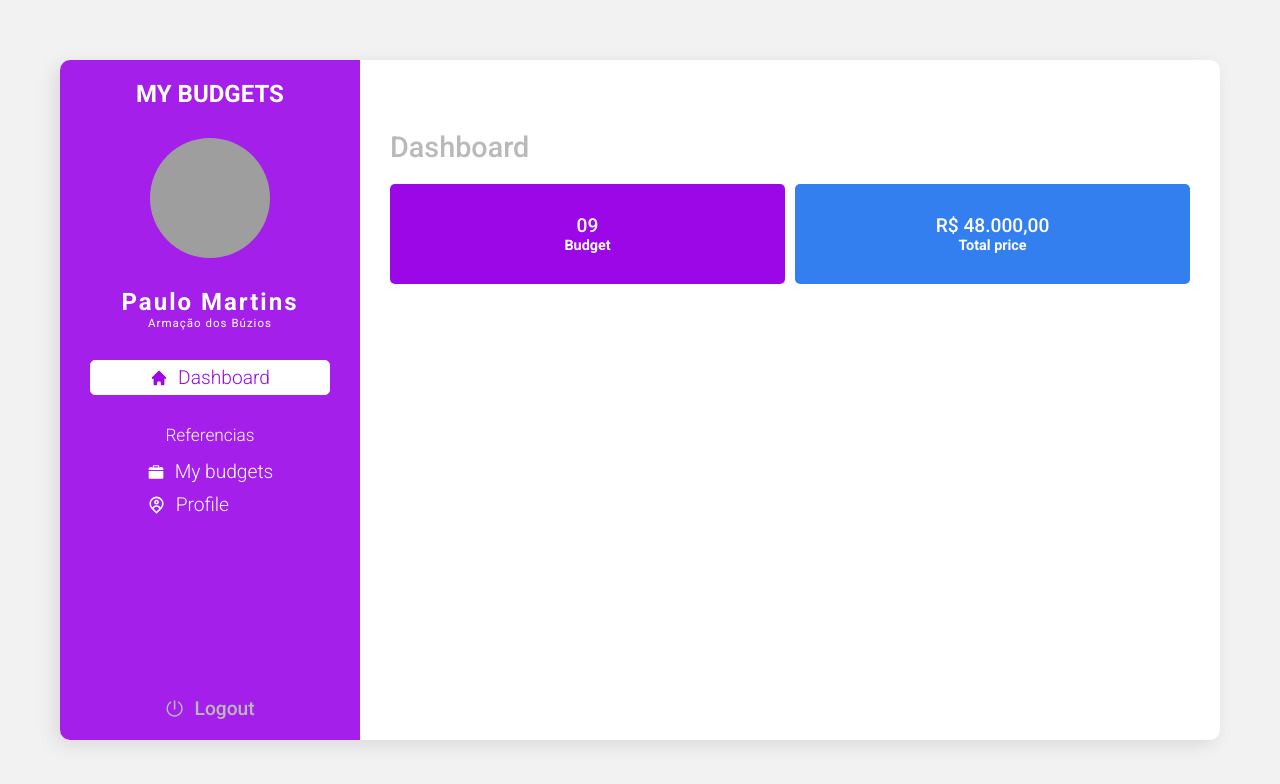
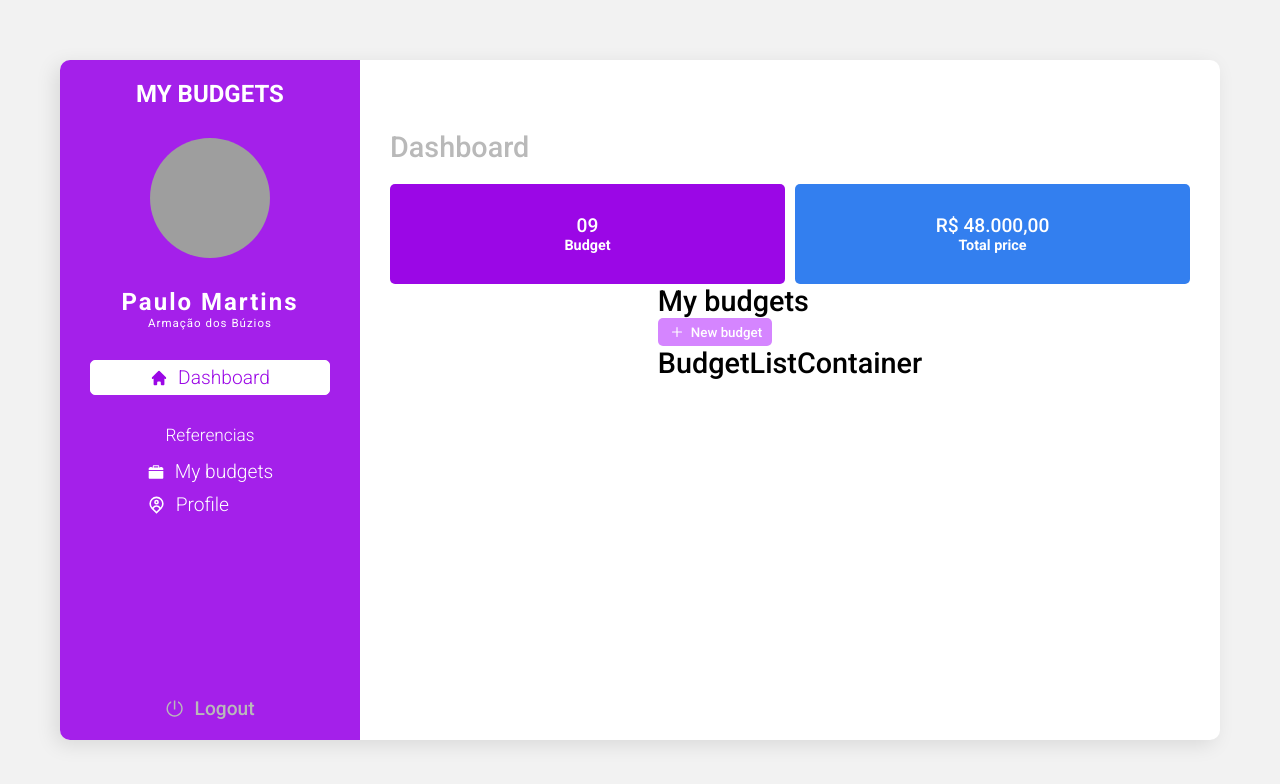
Before and after one commit to martins20/Mybudgets-Frontend, a React (Create React App) app: page /dashboard in a window 1280 px wide. Shown: the top 784 px of the page. Built offline with nearby package versions, Linux system fonts and the light colour scheme; grey boxes are pictures that could not be loaded.

Commit message:
Fix: recover what it was lost

```diff
--- /dev/null
+++ b/src/components/BudgetListContainer/index.tsx
@@ -0,0 +1,13 @@
+import React from 'react';
+
+import { Container } from './styles';
+
+const BudgetListContainer: React.FC = () => {
+  return (
+    <Container>
+      <h1>BudgetListContainer</h1>
+    </Container>
+  );
+};
+
+export default BudgetListContainer;
--- /dev/null
+++ b/src/components/BudgetListContainer/styles.ts
@@ -0,0 +1,5 @@
+import styled from 'styled-components';
+
+export const Container = styled.div`
+
+`;
--- a/src/components/DashboardContainer/index.tsx
+++ b/src/components/DashboardContainer/index.tsx
@@ -1,11 +1,18 @@
 import React from "react";
+import IBudgetDTO from "../../dtos/IBudgetDTO";
+import BudgetListContainer from "../BudgetListContainer";
 
 import DashboardHeader from "../DashboardHeader";
 import InfoCard from "../InfoCard";
+import NewBudgetButton from "../NewBudgetButton";
 
-import { Container, Header } from "./styles";
+import { Container, Header, Main } from "./styles";
 
-const DashboardContainer: React.FC = () => {
+interface DashboardContainerProps {
+  budgets: IBudgetDTO[];
+}
+
+const DashboardContainer: React.FC<DashboardContainerProps> = ({ budgets }) => {
   return (
     <Container>
       <DashboardHeader isDropdownToggled={false} />
@@ -18,6 +25,16 @@ const DashboardContainer: React.FC = () => {
           <InfoCard quantity={48000} type="Total price" />
         </div>
       </Header>
+
+      <Main>
+        <header>
+          <h2>My budgets</h2>
+
+          <NewBudgetButton />
+        </header>
+
+        <BudgetListContainer />
+      </Main>
     </Container>
   );
 };
--- a/src/components/DashboardContainer/styles.ts
+++ b/src/components/DashboardContainer/styles.ts
@@ -46,3 +46,5 @@ export const Header = styled.header`
     }
   }
 `;
+
+export const Main = styled.main``;
--- /dev/null
+++ b/src/components/NewBudgetButton/index.tsx
@@ -0,0 +1,14 @@
+import React from "react";
+import { NewIcon } from "../../styles/icons";
+
+import { Container } from "./styles";
+
+const NewBudgetButton: React.FC = () => {
+  return (
+    <Container>
+      <NewIcon /> New budget
+    </Container>
+  );
+};
+
+export default NewBudgetButton;
--- /dev/null
+++ b/src/components/NewBudgetButton/styles.ts
@@ -0,0 +1,26 @@
+import styled from "styled-components";
+
+export const Container = styled.button`
+  display: flex;
+  align-items: center;
+  justify-content: center;
+
+  border: 0;
+  padding: 5px 10px;
+
+  border-radius: 5px;
+  font-weight: 500;
+  color: var(--white);
+
+  background: var(--light-pink);
+
+  > svg {
+    margin-right: 5px;
+  }
+
+  transition: background 0.3s;
+
+  &:hover {
+    background: var(--pink);
+  }
+`;
--- /dev/null
+++ b/src/components/NoBudgetMessage/styles.ts
@@ -0,0 +1,37 @@
+import styled from "styled-components";
+
+export const Container = styled.div`
+  display: flex;
+  align-self: center;
+  align-items: center;
+  justify-content: center;
+
+  flex: 1;
+  width: 100%;
+`;
+
+export const Message = styled.main`
+  display: flex;
+  flex-direction: column;
+
+  align-items: center;
+  text-align: center;
+
+  > b {
+    font-size: 1.5rem;
+    color: var(--light-pink);
+    text-align: center;
+    position: relative;
+
+    > svg {
+      position: absolute;
+      margin-left: 5px;
+      bottom: 0;
+    }
+  }
+
+  > small {
+    font-size: 1.2rem;
+    margin-bottom: 10px;
+  }
+`;
--- /dev/null
+++ b/src/dtos/IBudgetDTO.ts
@@ -0,0 +1,10 @@
+export default interface IBudgetDTO {
+  budget_id: string;
+  name: string;
+  dev_quantity: number;
+  designer_quantity: number;
+  po_quantity: number;
+  sm_quantity: number;
+  min_day: number;
+  budget_price: number;
+}
--- a/src/pages/Dashboard/index.tsx
+++ b/src/pages/Dashboard/index.tsx
@@ -1,6 +1,6 @@
-import React from "react";
+import React, { useEffect, useState } from "react";
 
-import DashboardConatiner from "../../components/DashboardContainer";
+import DashboardContainer from "../../components/DashboardContainer";
 import LeftSideBar from "../../components/LeftSideBar";
 
 import { Container, Main } from "./styles";
@@ -10,7 +10,7 @@ const Dashboard: React.FC = () => {
     <Container>
       <Main>
         <LeftSideBar />
-        <DashboardConatiner />
+        <DashboardContainer budgets={[]} />
       </Main>
     </Container>
   );
--- a/src/styles/icons.ts
+++ b/src/styles/icons.ts
@@ -5,6 +5,8 @@ import { IoIosBriefcase } from "react-icons/io";
 import { RiMapPinUserLine } from "react-icons/ri";
 import { AiOutlinePoweroff } from "react-icons/ai";
 import { AiFillCaretDown, AiFillCaretUp } from "react-icons/ai";
+import { BsPlus } from "react-icons/bs";
+import { BiSad } from "react-icons/bi";
 
 const defaultStyle = css`
   font-size: 18px;
@@ -37,3 +39,11 @@ export const ArrowUpIcon = styled(AiFillCaretUp)`
   ${defaultStyle};
   color: var(--pink);
 `;
+
+export const NewIcon = styled(BsPlus)`
+  ${defaultStyle}
+`;
+
+export const SadFaceIcon = styled(BiSad)`
+  font-size: 20px;
+`;
```
Also changed, not shown: src/components/NoBudgetMessage/index.tsx (added, +21 -0 lines), 1 other file (tests, documents, lock files or other folders).
